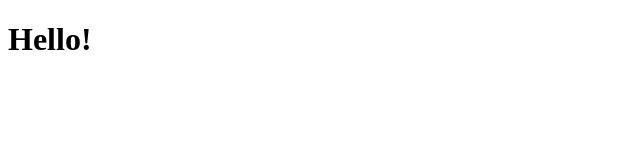
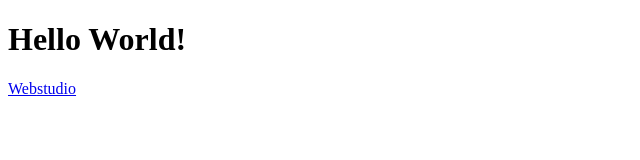
Before and after one commit to Andrii-Honcharuk/goit-markup-hw-01, a plain HTML site: page index.html in a window 1280 px wide. Shown: the whole page, without its empty margins (0-640 px from the left). Drawn offline with Linux system fonts and the light colour scheme.

Commit message:
strt in it

```diff
--- a/index.html
+++ b/index.html
@@ -3,12 +3,14 @@
   <head>
     <meta charset="UTF-8" />
     <meta name="viewport" content="width=device-width, initial-scale=1.0" />
-    <title>Document</title>
+    <title>Webstudio</title>
   </head>
   <body>
-    <h1>Hello!</h1>
-
-
-
+    <h1>Hello World!</h1>
+    <header>
+      <a href="#"><span>Web</span><span>studio</span></a>
+    </header>
+    <main></main>
+    <footer></footer>
   </body>
 </html>
```
Also changed, not shown: images/camila-garcia.jpg (added), images/daniel-wilson.jpg (added), images/mark-guerero.jpg (added), images/tom-ford.jpg (added).
